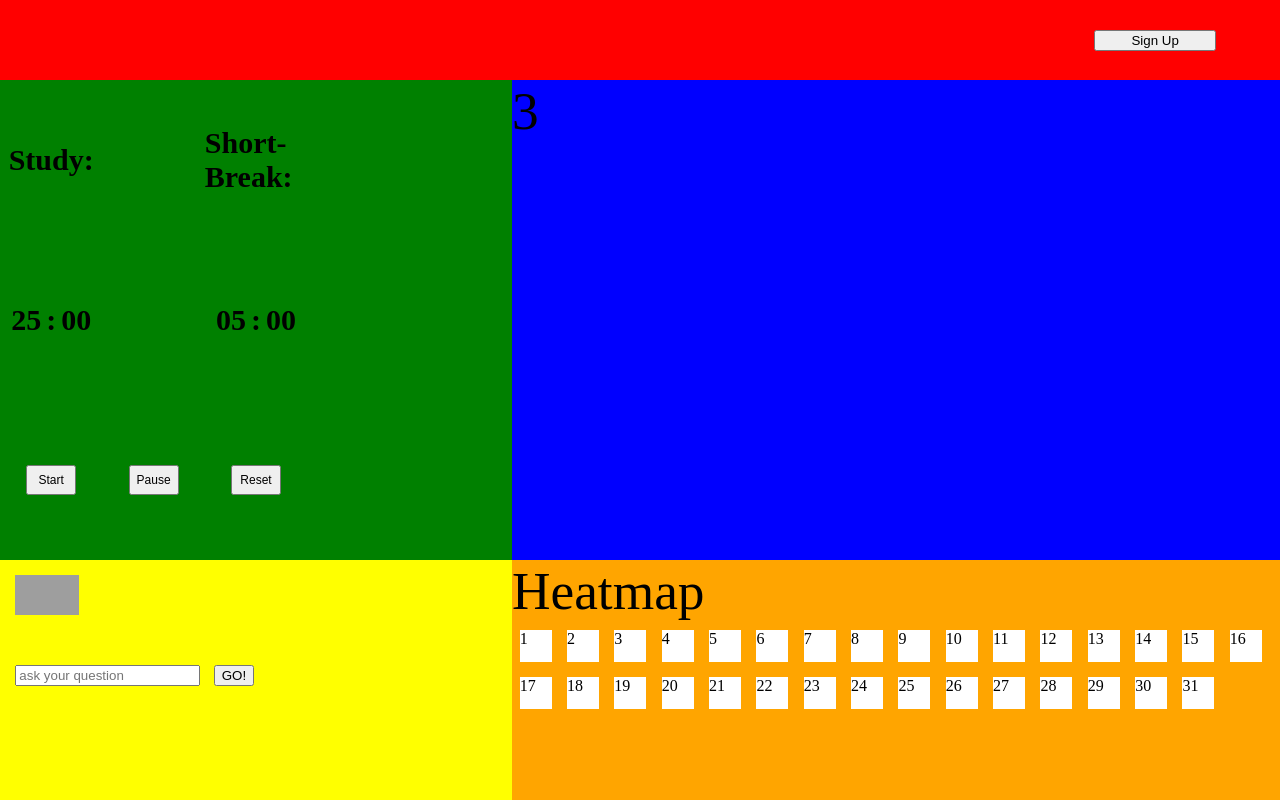
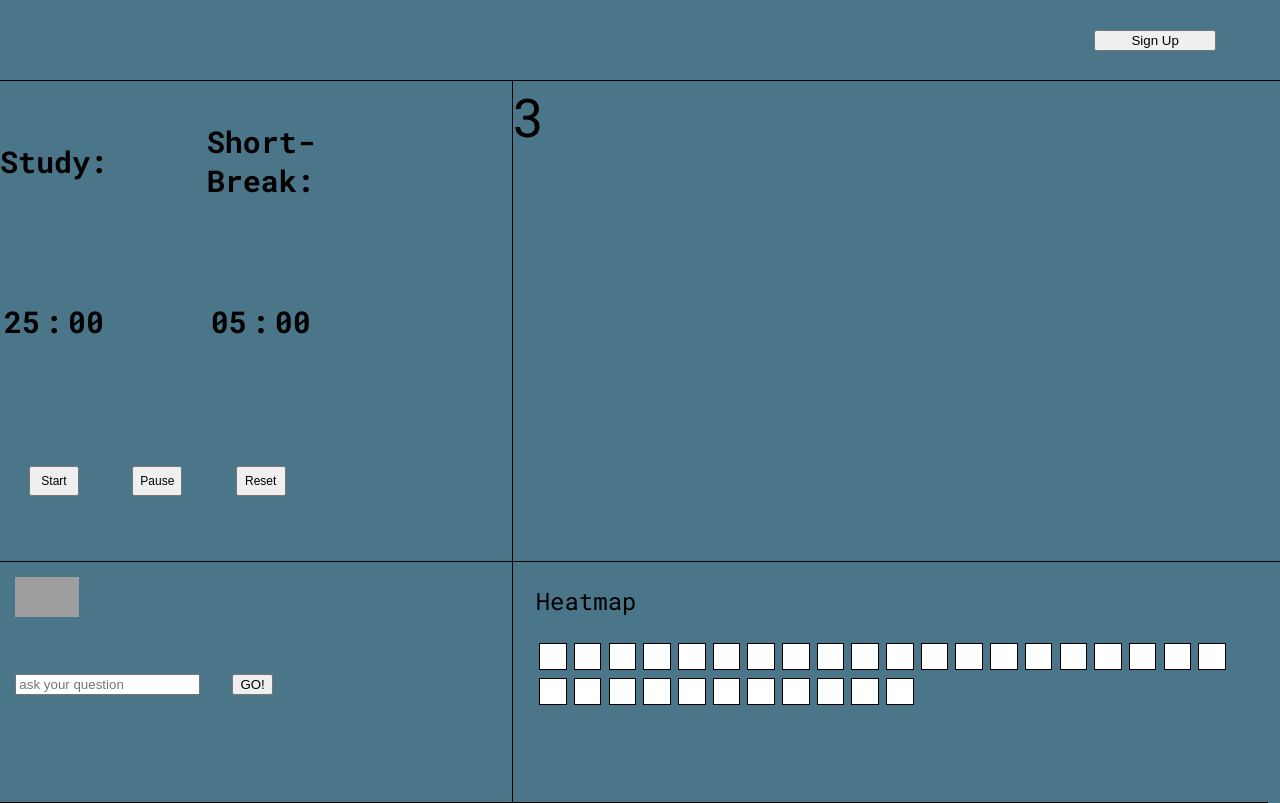
Before and after one commit to AlanTruu/StudySyncProject, a website: page index.html in a window 1280 px wide. Drawn offline with nearby package versions, Linux system fonts and the light colour scheme; grey boxes are pictures that could not be loaded; a web font is replaced by a local one.

Commit message:
Made the website blue and added borders and font :)

```diff
--- a/app.js
+++ b/app.js
@@ -21,7 +21,7 @@ app.get('/query', chatRequest);
 app.get('/', sendSignUpPage);
 
 //main page that users will see once logged in
-app.use('/main', express.static('./public'));
+app.use('/main', express.static(path.resolve(__dirname, './public')));
 app.get('/main', main);
 
 //sign up page, will redirect user to main once they login
--- a/index.html
+++ b/index.html
@@ -1,6 +1,9 @@
 <head>
     <title>Starting structure of the project</title>
     <link rel="stylesheet" href="public/style.css">
+    <link rel="preconnect" href="https://fonts.googleapis.com">
+    <link rel="preconnect" href="https://fonts.gstatic.com" crossorigin>
+    <link href="https://fonts.googleapis.com/css2?family=Atkinson+Hyperlegible+Mono:ital,wght@0,200..800;1,200..800&family=Roboto+Mono:ital,wght@0,100..700;1,100..700&display=swap" rel="stylesheet">
 </head>
 
 
@@ -58,43 +61,43 @@
     <div id="heatmapTitle">Heatmap</div>
     <div id="heatmapContainer">
         <div id="heatmapContent">
-            <div class="heatmapItem" id="heatmapItem1">1</div>
-            <div class="heatmapItem" id="heatmapItem2">2</div>
-            <div class="heatmapItem" id="heatmapItem3">3</div>
-            <div class="heatmapItem" id="heatmapItem4">4</div>
-            <div class="heatmapItem" id="heatmapItem5">5</div>
-            <div class="heatmapItem" id="heatmapItem6">6</div>
-            <div class="heatmapItem" id="heatmapItem7">7</div>
-            <div class="heatmapItem" id="heatmapItem8">8</div>
-            <div class="heatmapItem" id="heatmapItem9">9</div>
-            <div class="heatmapItem" id="heatmapItem10">10</div>
-            <div class="heatmapItem" id="heatmapItem11">11</div>
-            <div class="heatmapItem" id="heatmapItem12">12</div>
-            <div class="heatmapItem" id="heatmapItem13">13</div>
-            <div class="heatmapItem" id="heatmapItem14">14</div>
-            <div class="heatmapItem" id="heatmapItem15">15</div>
-            <div class="heatmapItem" id="heatmapItem16">16</div>
-            <div class="heatmapItem" id="heatmapItem17">17</div>
-            <div class="heatmapItem" id="heatmapItem18">18</div>
-            <div class="heatmapItem" id="heatmapItem19">19</div>
-            <div class="heatmapItem" id="heatmapItem20">20</div>
-            <div class="heatmapItem" id="heatmapItem21">21</div>
-            <div class="heatmapItem" id="heatmapItem22">22</div>
-            <div class="heatmapItem" id="heatmapItem23">23</div>
-            <div class="heatmapItem" id="heatmapItem24">24</div>
-            <div class="heatmapItem" id="heatmapItem25">25</div>
-            <div class="heatmapItem" id="heatmapItem26">26</div>
-            <div class="heatmapItem" id="heatmapItem27">27</div>
-            <div class="heatmapItem" id="heatmapItem28">28</div>
-            <div class="heatmapItem" id="heatmapItem29">29</div>
-            <div class="heatmapItem" id="heatmapItem30">30</div>
-            <div class="heatmapItem" id="heatmapItem31">31</div>
+            <div class="heatmapItem" id="heatmapItem1"></div>
+            <div class="heatmapItem" id="heatmapItem2"></div>
+            <div class="heatmapItem" id="heatmapItem3"></div>
+            <div class="heatmapItem" id="heatmapItem4"></div>
+            <div class="heatmapItem" id="heatmapItem5"></div>
+            <div class="heatmapItem" id="heatmapItem6"></div>
+            <div class="heatmapItem" id="heatmapItem7"></div>
+            <div class="heatmapItem" id="heatmapItem8"></div>
+            <div class="heatmapItem" id="heatmapItem9"></div>
+            <div class="heatmapItem" id="heatmapItem10"></div>
+            <div class="heatmapItem" id="heatmapItem11"></div>
+            <div class="heatmapItem" id="heatmapItem12"></div>
+            <div class="heatmapItem" id="heatmapItem13"></div>
+            <div class="heatmapItem" id="heatmapItem14"></div>
+            <div class="heatmapItem" id="heatmapItem15"></div>
+            <div class="heatmapItem" id="heatmapItem16"></div>
+            <div class="heatmapItem" id="heatmapItem17"></div>
+            <div class="heatmapItem" id="heatmapItem18"></div>
+            <div class="heatmapItem" id="heatmapItem19"></div>
+            <div class="heatmapItem" id="heatmapItem20"></div>
+            <div class="heatmapItem" id="heatmapItem21"></div>
+            <div class="heatmapItem" id="heatmapItem22"></div>
+            <div class="heatmapItem" id="heatmapItem23"></div>
+            <div class="heatmapItem" id="heatmapItem24"></div>
+            <div class="heatmapItem" id="heatmapItem25"></div>
+            <div class="heatmapItem" id="heatmapItem26"></div>
+            <div class="heatmapItem" id="heatmapItem27"></div>
+            <div class="heatmapItem" id="heatmapItem28"></div>
+            <div class="heatmapItem" id="heatmapItem29"></div>
+            <div class="heatmapItem" id="heatmapItem30"></div>
+            <div class="heatmapItem" id="heatmapItem31"></div>
         </div>
     </div>
 </div>
 
 <script src="https://cdn.jsdelivr.net/npm/axios/dist/axios.min.js"></script>
 <script src = 'public/MainPageFunctions.js'></script>
-<script src="timer.js"></script>
+<script src="public/timer.js"></script>
 
 </body>
--- a/public/Style.css
+++ b/public/Style.css
@@ -8,6 +8,8 @@ body{
     flex-wrap: wrap;
     align-content: start;
     margin: 0%;
+    font-family: 'Roboto Mono', serif;
+    background-color: #4b7589;
 }
 
 p{
@@ -22,13 +24,12 @@ p{
 
 .container{
     margin: 0%;
-    background-color: aqua;
+    border-bottom: 1px solid black;
     font-size: 40pt;
 }
 
 /* Header Styling */
 .con-1{
-    background-color: red;
     flex-basis: 100%;
     height: 10%;
     align-content: center;
@@ -48,10 +49,9 @@ p{
 
 /* Timer Styling */
 .con-2{
-    background-color: green;
     flex-basis: 40%;
     height: 60%;
-
+    border-right: 1px solid black;
     display: grid;
     grid-template-columns: repeat(5, 1fr);
     grid-template-rows: repeat(3, 1fr);
@@ -112,16 +112,15 @@ p{
 
 /* Calendar Styling */
 .con-3{
-    background-color: blue;
-    flex-basis: 60%;
+    flex-grow: 1;
     height: 60%;
 }
 
 /* Tamagotchi Styling */
 .con-4{
-    background-color: yellow;
     flex-basis: 40%;
     height: 30%;
+    border-right: 1px solid black;
 }
 
 /* #tamagotchi {
@@ -150,29 +149,34 @@ p{
 
 /* Heatmap Styling */
 .con-5{
-    background-color: orange;
-    flex-basis: 60%;
+    flex-basis: 59%;
     height: 30%;
 }
 
 #heatmapContainer {
     display: flex;
     width: 100%;
-    flex-wrap: wrap;
     margin: 0%;
+}
+
+#heatmapTitle{
+    margin: 3%;
+    font-size: 1.5rem;
 }
 
 #heatmapContent {
     display: flex;
     flex-wrap: wrap;
     width: 100%;
-    margin: 0%;
+    margin-left: 3%;
+    margin-right: 3%;
 }
 
 .heatmapItem {
-    width: 2.5vw;
-    height: 2.5vw;
-    margin: 1%;
+    width: 2vw;
+    height: 2vw;
+    margin: .5%;
+    border: 1px solid black;
     background-color: white;
     font-size: 1rem;
     display: flex;
--- /dev/null
+++ b/public/timer.js
@@ -0,0 +1,104 @@
+//button variables
+let start = document.getElementById('start');
+let pause = document.getElementById('pause');
+let reset = document.getElementById('reset');
+
+//start timer variables
+let study_minutes = document.getElementById('s_minutes');
+let study_seconds = document.getElementById('s_seconds');
+console.log(typeof study_seconds.innerText);
+
+//break timer variables
+let break_minutes = document.getElementById('b_minutes');
+let break_seconds = document.getElementById('b_seconds');
+
+let startCountDown;
+
+//Start Button Event Listener
+start.addEventListener('click', function(){
+    if (startCountDown === undefined){
+        startCountDown = setInterval(decreaseTimer, 1000);
+    }
+    else{
+        alert("Timer is already running");
+    }
+})
+
+//Pause Button Event Listener
+pause.addEventListener('click', function(){
+    if (startCountDown != undefined){
+        clearInterval(startCountDown);
+        startCountDown = undefined;
+    }
+})
+
+//Reset Button Event Listener
+reset.addEventListener('click', function(){
+    clearInterval(startCountDown);
+    startCountDown = undefined;
+
+    study_minutes.innerText = "25";
+    study_seconds.innerText = "00";
+
+    break_minutes.innerText = "05";
+    break_seconds.innerText = "00";
+})
+
+function decreaseTimer(){
+    let studyMinutes = parseInt(study_minutes.innerText);
+    let studySeconds = parseInt(study_seconds.innerText);
+    let breakMinutes = parseInt(break_minutes.innerText);
+    let breakSeconds = parseInt(break_seconds.innerText);
+
+    //study timer
+    if (studySeconds != 0){
+        studySeconds--;
+    }
+    else if (studySeconds == 0 && studyMinutes != 0){
+        studyMinutes--;
+        studySeconds = 59;
+    }
+
+    //break timer
+    if (studySeconds == 0 && studyMinutes == 0) {
+        if (breakSeconds != 0) {
+            breakSeconds -= 1;
+        } else if (breakSeconds == 0 && breakMinutes != 0) {
+            breakMinutes -= 1;
+            breakSeconds = 59;
+        }
+    }
+
+    // Update the display
+    if (studyMinutes < 10){
+        study_minutes.innerText = '0' + studyMinutes;
+    }
+    else{
+        study_minutes.innerText = studyMinutes;
+    }
+    if (studySeconds < 10){
+        study_seconds.innerText = '0' + studySeconds;
+    }
+    else{
+        study_seconds.innerText = studySeconds;
+    }
+    if (breakMinutes < 10){
+        break_minutes.innerText = '0' + breakMinutes;
+    }
+    else{
+        break_minutes.innerText = breakMinutes;
+    }
+    if (breakSeconds < 10){
+        break_seconds.innerText = '0' + breakSeconds;
+    }
+    else{
+        break_seconds.innerText = breakSeconds;
+    }
+
+    //if study and break timer are 0 secs, alert the user "Time up" and stop the timer
+    if (studyMinutes == 0 && studySeconds == 0 && breakMinutes == 0 && breakSeconds == 0) {
+        clearInterval(startCountDown);
+        startCountDown = undefined;
+        alert("Time's up!");
+    }
+}
--- a/timer.js
+++ /dev/null
@@ -1,104 +0,0 @@
-//button variables
-let start = document.getElementById('start');
-let pause = document.getElementById('pause');
-let reset = document.getElementById('reset');
-
-//start timer variables
-let study_minutes = document.getElementById('s_minutes');
-let study_seconds = document.getElementById('s_seconds');
-console.log(typeof study_seconds.innerText);
-
-//break timer variables
-let break_minutes = document.getElementById('b_minutes');
-let break_seconds = document.getElementById('b_seconds');
-
-let startCountDown;
-
-//Start Button Event Listener
-start.addEventListener('click', function(){
-    if (startCountDown === undefined){
-        startCountDown = setInterval(decreaseTimer, 1000);
-    }
-    else{
-        alert("Timer is already running");
-    }
-})
-
-//Pause Button Event Listener
-pause.addEventListener('click', function(){
-    if (startCountDown != undefined){
-        clearInterval(startCountDown);
-        startCountDown = undefined;
-    }
-})
-
-//Reset Button Event Listener
-reset.addEventListener('click', function(){
-    clearInterval(startCountDown);
-    startCountDown = undefined;
-
-    study_minutes.innerText = "25";
-    study_seconds.innerText = "00";
-
-    break_minutes.innerText = "05";
-    break_seconds.innerText = "00";
-})
-
-function decreaseTimer(){
-    let studyMinutes = parseInt(study_minutes.innerText);
-    let studySeconds = parseInt(study_seconds.innerText);
-    let breakMinutes = parseInt(break_minutes.innerText);
-    let breakSeconds = parseInt(break_seconds.innerText);
-
-    //study timer
-    if (studySeconds != 0){
-        studySeconds--;
-    }
-    else if (studySeconds == 0 && studyMinutes != 0){
-        studyMinutes--;
-        studySeconds = 59;
-    }
-
-    //break timer
-    if (studySeconds == 0 && studyMinutes == 0) {
-        if (breakSeconds != 0) {
-            breakSeconds -= 1;
-        } else if (breakSeconds == 0 && breakMinutes != 0) {
-            breakMinutes -= 1;
-            breakSeconds = 59;
-        }
-    }
-
-    // Update the display
-    if (studyMinutes < 10){
-        study_minutes.innerText = '0' + studyMinutes;
-    }
-    else{
-        study_minutes.innerText = studyMinutes;
-    }
-    if (studySeconds < 10){
-        study_seconds.innerText = '0' + studySeconds;
-    }
-    else{
-        study_seconds.innerText = studySeconds;
-    }
-    if (breakMinutes < 10){
-        break_minutes.innerText = '0' + breakMinutes;
-    }
-    else{
-        break_minutes.innerText = breakMinutes;
-    }
-    if (breakSeconds < 10){
-        break_seconds.innerText = '0' + breakSeconds;
-    }
-    else{
-        break_seconds.innerText = breakSeconds;
-    }
-
-    //if study and break timer are 0 secs, alert the user "Time up" and stop the timer
-    if (studyMinutes == 0 && studySeconds == 0 && breakMinutes == 0 && breakSeconds == 0) {
-        clearInterval(startCountDown);
-        startCountDown = undefined;
-        alert("Time's up!");
-    }
-}
```
